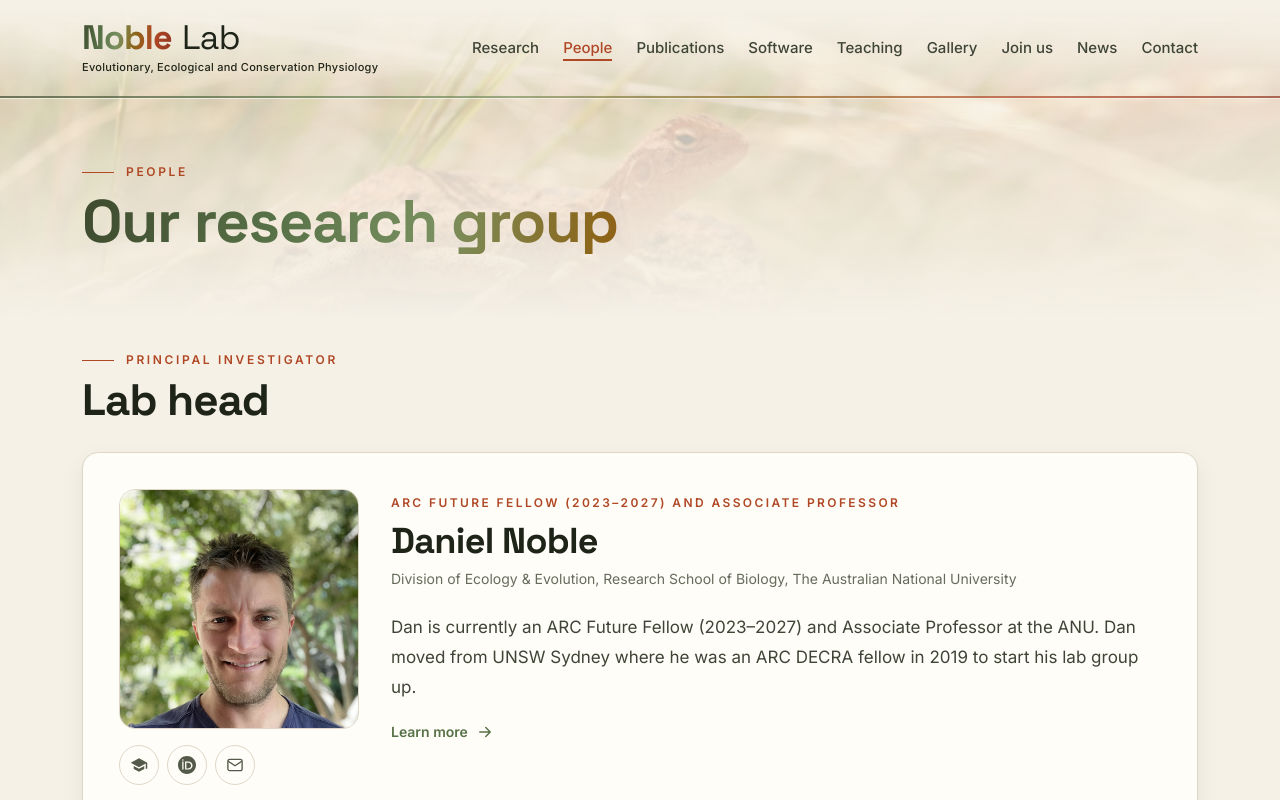
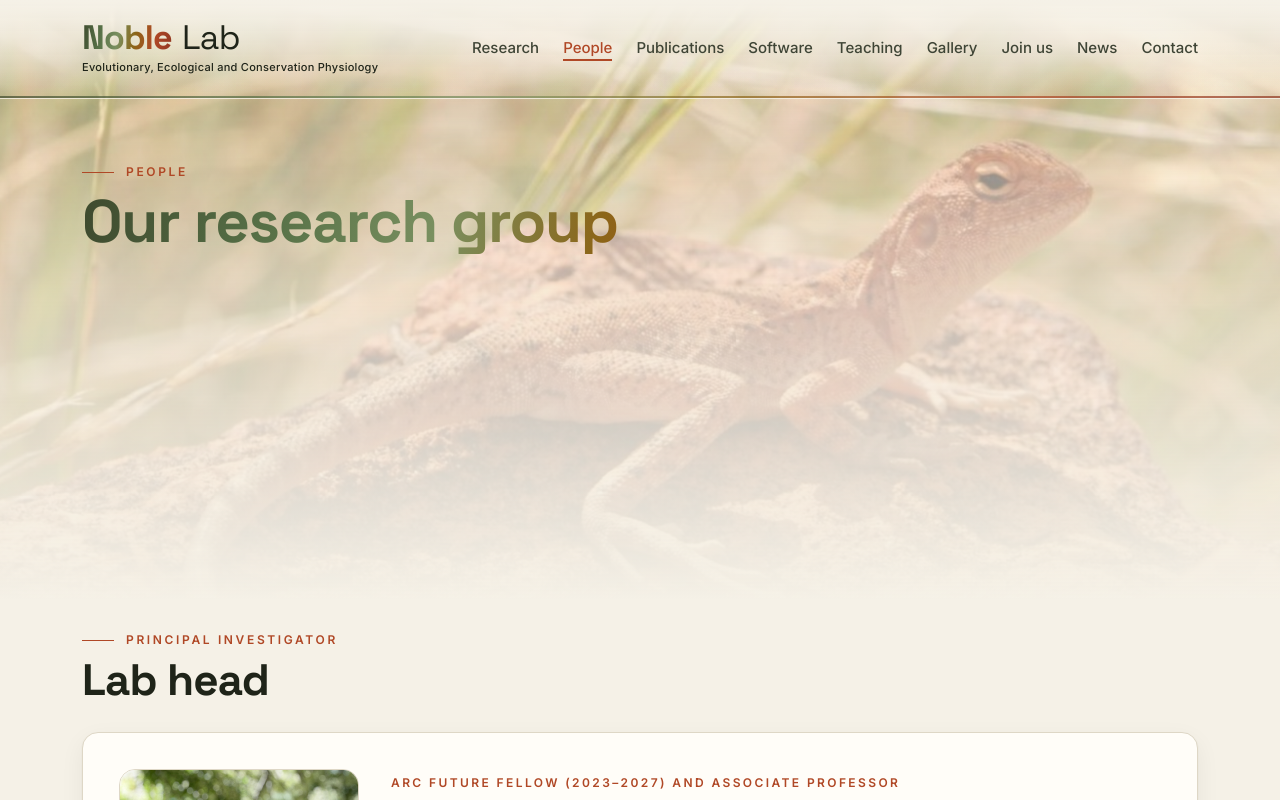
Before and after one commit to daniel1noble/noblelab, a React (Vite) app: page /people in a window 1280 px wide. Shown: the top 800 px of the page. Built offline with nearby package versions, Linux system fonts and the light colour scheme.

Commit message:
People header: lizard cropped to fill the band right of the title; taller band

```diff
--- a/src/pages/People.tsx
+++ b/src/pages/People.tsx
@@ -212,8 +212,13 @@ export default function People() {
       <PageHero
         eyebrow="People"
         title="Our research group"
-        image="/images/bg-people-grass-lizard.jpg"
-        imagePosition="0% 46%"
+        image="/images/bg-people-grass-lizard-right.jpg"
+        /* Cropped from x=100px of the frame so the lizard's head sits at ~84%
+           across and the body fills the band right of the title; the band is
+           taller here so the whole animal fits. y steers desktop, x phones. */
+        imagePosition="75% 28%"
+        imageOpacity={0.85}
+        height="min-h-[600px]"
       />
 
       <Container className="pb-16 pt-8">
```
Also changed, not shown: public/images/bg-people-grass-lizard-right.jpg (added), public/images/manifest.json.
